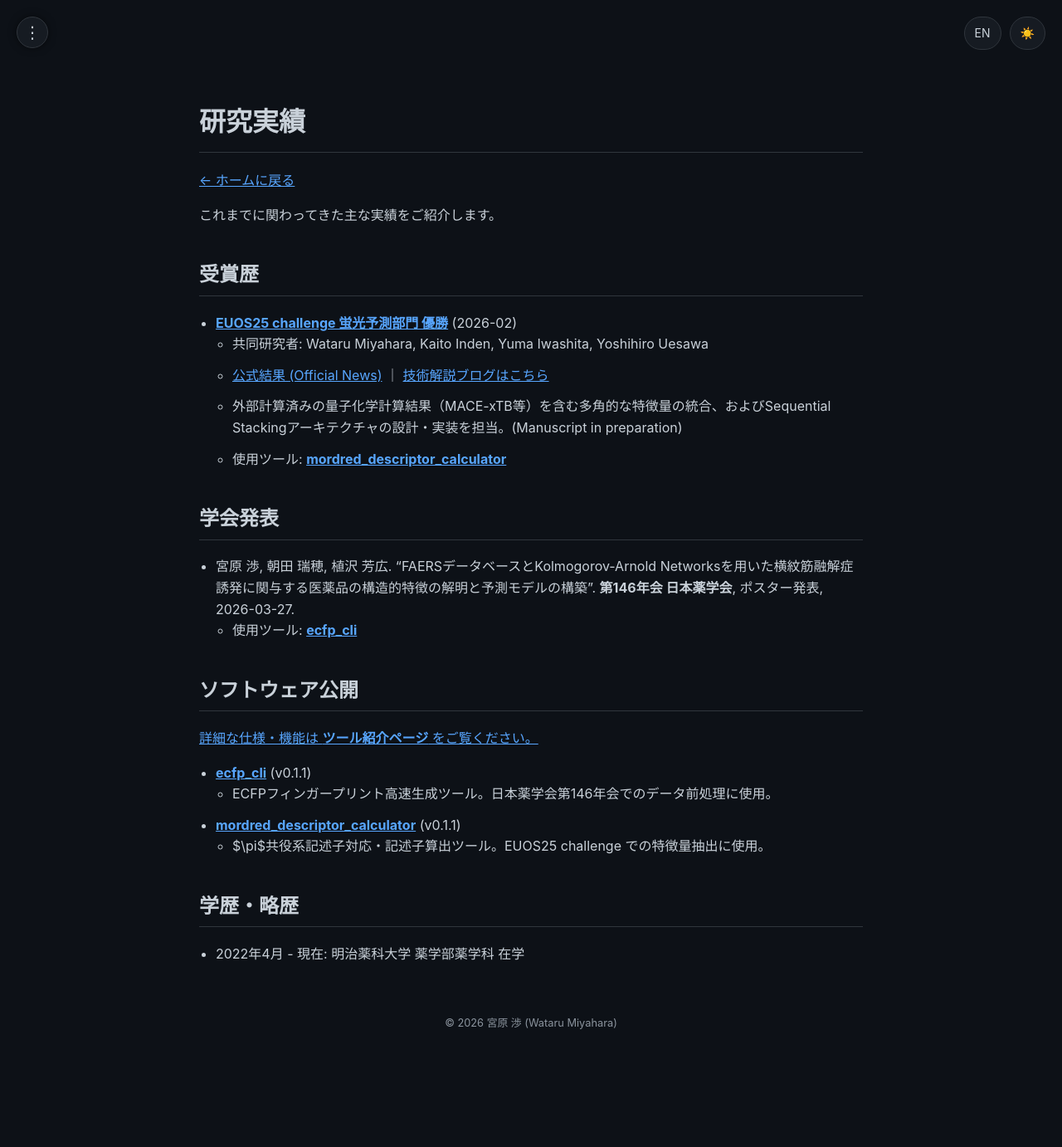
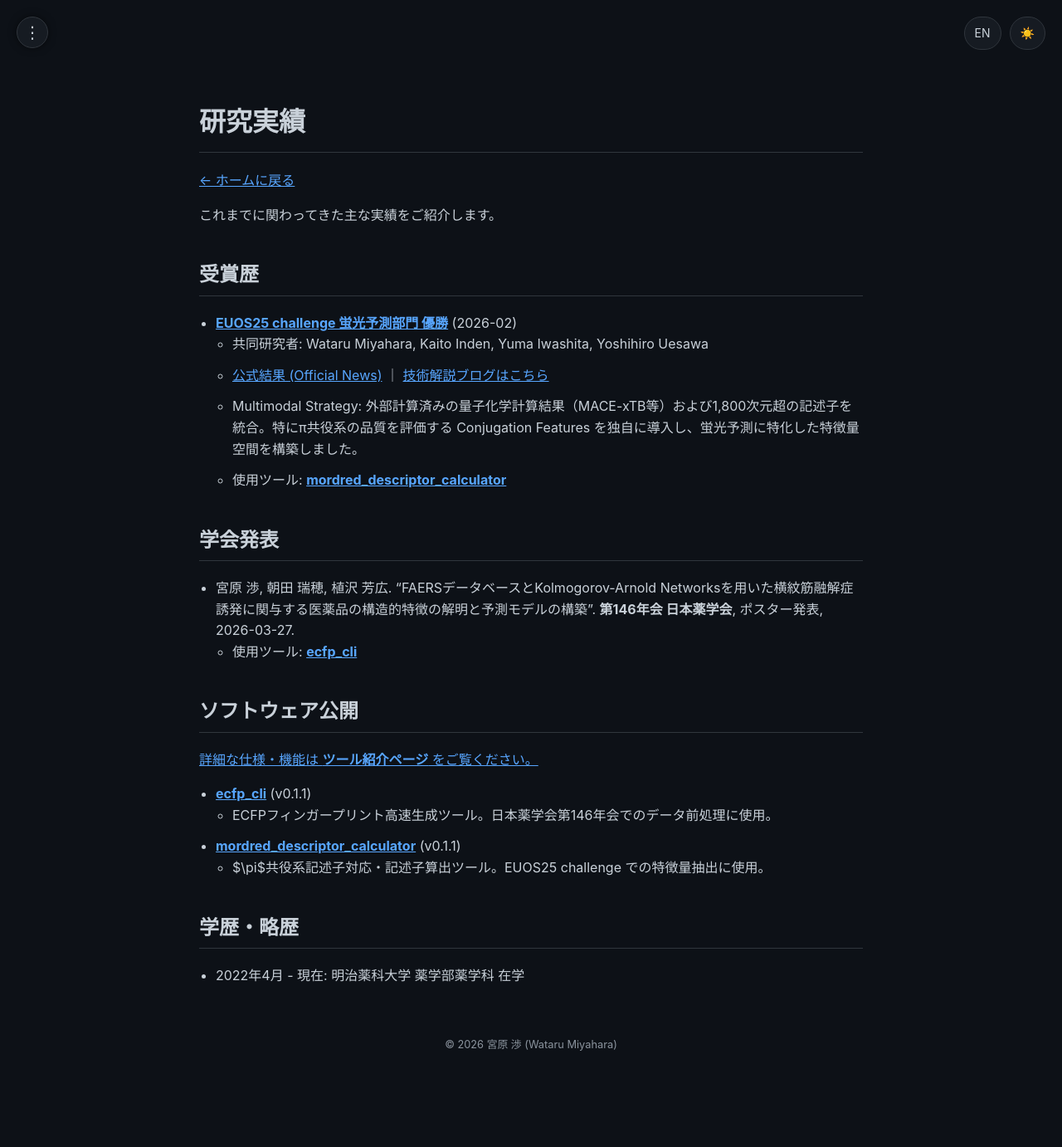
Before and after one commit to 377H-Miru/377H-Miru.github.io, a Jekyll site: the page built from achievements.md, in a window 1280 px wide. Shown: the whole page at 83% size. Built offline with Jekyll 4.4.1, drawn with Linux system fonts in a browser that asks for light colours; before the commit the page ends 1356 px from its top, so only the background shows below that.

Commit message:
Final Correction: Fully unified Multimodal Strategy description across all languages and data files

```diff
--- a/_data/achievements.json
+++ b/_data/achievements.json
@@ -9,8 +9,8 @@
       "blog_url": "/posts/2026-02-25-euos25-review",
       "authors_ja": "Wataru Miyahara, Kaito Inden, Yuma Iwashita, Yoshihiro Uesawa",
       "authors_en": "Wataru Miyahara, Kaito Inden, Yuma Iwashita, Yoshihiro Uesawa",
-      "description_ja": "外部計算済みの量子化学計算結果（MACE-xTB等）を含む多角的な特徴量の統合、およびSequential Stackingアーキテクチャの設計・実装を担当。(Manuscript in preparation)",
-      "description_en": "Lead the integration of multimodal features (including pre-calculated MACE-xTB results) and the design of a Sequential Stacking architecture. (Manuscript in preparation)"
+      "description_ja": "Multimodal Strategy: 外部計算済みの量子化学計算結果（MACE-xTB等）および1,800次元超の記述子を統合。特にπ共役系の品質を評価する Conjugation Features を独自に導入し、蛍光予測に特化した特徴量空間を構築しました。",
+      "description_en": "Multimodal Strategy: Integrated pre-calculated quantum chemistry results (e.g., MACE-xTB) and 1,800+ descriptors. Specifically, developed a specialized feature space for fluorescence prediction by introducing unique Conjugation Features to evaluate the quality of π-conjugated systems."
     }
   ],
   "presentations": [
```
Also changed, not shown: en/projects.md (+1 -1 lines).
